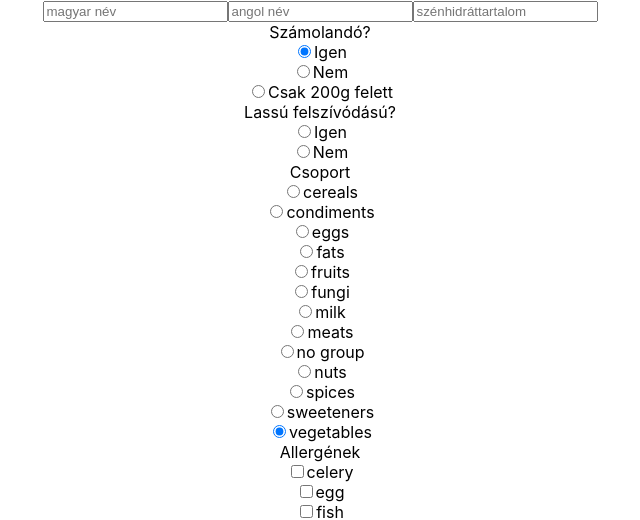
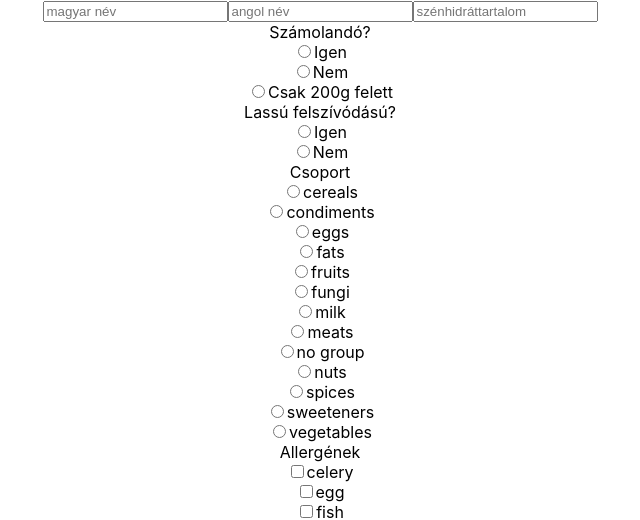
Before and after one commit to csuszka/carbs-frontend, a React (Create React App) app: page / in a window 1280 px wide. Shown: the top 520 px of the page, without its empty margins (320-960 px from the left). Built offline with nearby package versions, Linux system fonts and the light colour scheme.

Commit message:
Added yup schema validation & changed types for the IngredientSubmitter

```diff
--- a/package.json
+++ b/package.json
@@ -3,6 +3,7 @@
   "version": "0.1.0",
   "private": true,
   "dependencies": {
+    "@hookform/resolvers": "^2.9.11",
     "@testing-library/jest-dom": "^5.16.4",
     "@testing-library/react": "^13.2.0",
     "@testing-library/user-event": "^13.5.0",
--- a/src/resources/ingredients.ts
+++ b/src/resources/ingredients.ts
@@ -1,41 +1,47 @@
 export const allergens = [
-  "celery",
-  "egg",
-  "fish",
-  "gluten",
-  "lactose",
-  "milk protein",
-  "mustard",
-  "peanut",
-  "sesame",
-  "shellfish",
-  "soy",
-  "tree nut",
-  "wheat",
+  { id: 1, nameEnglish: "celery" },
+  { id: 2, nameEnglish: "egg" },
+  { id: 3, nameEnglish: "fish" },
+  { id: 4, nameEnglish: "gluten" },
+  { id: 5, nameEnglish: "lactose" },
+  { id: 6, nameEnglish: "milk protein" },
+  { id: 7, nameEnglish: "mustard" },
+  { id: 8, nameEnglish: "peanut" },
+  { id: 9, nameEnglish: "sesame" },
+  { id: 10, nameEnglish: "shellfish" },
+  { id: 11, nameEnglish: "soy" },
+  { id: 12, nameEnglish: "tree nut" },
+  { id: 13, nameEnglish: "wheat" },
 ];
 
 export const foodGroups = [
-  "cereals",
-  "condiments",
-  "eggs",
-  "fats",
-  "fruits",
-  "fungi",
-  "milk",
-  "meats",
-  "no group",
-  "nuts",
-  "spices",
-  "sweeteners",
-  "vegetables",
+  { id: 1, nameEnglish: "cereals" },
+  { id: 2, nameEnglish: "condiments" },
+  { id: 3, nameEnglish: "eggs" },
+  { id: 4, nameEnglish: "fats" },
+  { id: 5, nameEnglish: "fruits" },
+  { id: 6, nameEnglish: "fungi" },
+  { id: 7, nameEnglish: "milk" },
+  { id: 8, nameEnglish: "meats" },
+  { id: 9, nameEnglish: "no group" },
+  { id: 10, nameEnglish: "nuts" },
+  { id: 11, nameEnglish: "spices" },
+  { id: 12, nameEnglish: "sweeteners" },
+  { id: 13, nameEnglish: "vegetables" },
 ];
 
 export type Allergen = typeof allergens[number];
-
 export type FoodGroup = typeof foodGroups[number];
 
+export enum ShouldCount {
+  YES = 1,
+  OVER200 = 2,
+  NO = 3,
+}
+
 export function addIngredient(ingredient: Ingredient) {
-  ingredients.push(ingredient);
+  console.log("ADDING INGREDIENT");
+  // ingredients.push(ingredient);
 }
 
 export type Ingredient = {
@@ -43,51 +49,62 @@ export type Ingredient = {
   nameHungarian: string;
   nameEnglish: string;
   carbohydrateContent: number;
-  shouldCount: "yes" | "no" | "no under 200g";
+  shouldCount: ShouldCount;
   absorbedSlowly: boolean;
   foodGroup: FoodGroup;
   allergens: Allergen[];
 };
 
-export const ingredients: Ingredient[] = [
+export type IngredientDB = {
+  id: number;
+  nameHungarian: string;
+  nameEnglish: string;
+  carbohydrateContent: number;
+  shouldCount: 1 | 2 | 3;
+  absorbedSlowly: boolean;
+  foodGroup: number;
+  allergens: number[];
+};
+
+export const ingredients: IngredientDB[] = [
   {
     id: 0,
     nameHungarian: "tojás",
     nameEnglish: "egg",
     carbohydrateContent: 0.7,
-    shouldCount: "no",
+    shouldCount: 3,
     absorbedSlowly: true,
-    foodGroup: "eggs",
-    allergens: ["egg"],
+    foodGroup: 3,
+    allergens: [2],
   },
   {
     id: 1,
     nameHungarian: "teljes kiőrlésű búzaliszt",
     nameEnglish: "wholegrain wheat flour",
     carbohydrateContent: 50,
-    shouldCount: "yes",
+    shouldCount: 1,
     absorbedSlowly: true,
-    foodGroup: "cereals",
-    allergens: ["gluten", "wheat"],
+    foodGroup: 1,
+    allergens: [4, 13],
   },
   {
     id: 2,
     nameHungarian: "búza finomliszt",
     nameEnglish: "all-purpose flour",
     carbohydrateContent: 71,
-    shouldCount: "yes",
+    shouldCount: 1,
     absorbedSlowly: false,
-    foodGroup: "cereals",
-    allergens: ["gluten", "wheat"],
+    foodGroup: 1,
+    allergens: [4, 13],
   },
   {
     id: 3,
     nameHungarian: "só",
     nameEnglish: "salt",
     carbohydrateContent: 0,
-    shouldCount: "no",
+    shouldCount: 3,
     absorbedSlowly: true,
-    foodGroup: "no group",
+    foodGroup: 9,
     allergens: [],
   },
   {
@@ -95,9 +112,9 @@ export const ingredients: Ingredient[] = [
     nameHungarian: "élesztő",
     nameEnglish: "yeast",
     carbohydrateContent: 15,
-    shouldCount: "no under 200g",
+    shouldCount: 2,
     absorbedSlowly: true,
-    foodGroup: "fungi",
+    foodGroup: 6,
     allergens: [],
   },
   {
@@ -105,29 +122,29 @@ export const ingredients: Ingredient[] = [
     nameHungarian: "tejszín 20%-os",
     nameEnglish: "cream 20%",
     carbohydrateContent: 4,
-    shouldCount: "no",
+    shouldCount: 3,
     absorbedSlowly: true,
-    foodGroup: "milk",
-    allergens: ["lactose", "milk protein"],
+    foodGroup: 7,
+    allergens: [5, 6],
   },
   {
     id: 6,
     nameHungarian: "vaj",
     nameEnglish: "butter",
     carbohydrateContent: 0.5,
-    shouldCount: "no",
+    shouldCount: 3,
     absorbedSlowly: true,
-    foodGroup: "milk",
-    allergens: ["lactose", "milk protein"],
+    foodGroup: 7,
+    allergens: [5, 6],
   },
   {
     id: 7,
     nameHungarian: "víz",
     nameEnglish: "water",
     carbohydrateContent: 0,
-    shouldCount: "no",
+    shouldCount: 3,
     absorbedSlowly: true,
-    foodGroup: "no group",
+    foodGroup: 9,
     allergens: [],
   },
   {
@@ -135,9 +152,9 @@ export const ingredients: Ingredient[] = [
     nameHungarian: "barna rizsliszt",
     nameEnglish: "brown rice flour",
     carbohydrateContent: 31,
-    shouldCount: "yes",
+    shouldCount: 3,
     absorbedSlowly: true,
-    foodGroup: "cereals",
+    foodGroup: 1,
     allergens: [],
   },
   {
@@ -145,9 +162,9 @@ export const ingredients: Ingredient[] = [
     nameHungarian: "fekete bors",
     nameEnglish: "black pepper",
     carbohydrateContent: 38.7,
-    shouldCount: "no under 200g",
+    shouldCount: 2,
     absorbedSlowly: true,
-    foodGroup: "spices",
+    foodGroup: 11,
     allergens: [],
   },
   {
@@ -155,19 +172,19 @@ export const ingredients: Ingredient[] = [
     nameHungarian: "kókuszzsír",
     nameEnglish: "coconut oil",
     carbohydrateContent: 0,
-    shouldCount: "no",
+    shouldCount: 3,
     absorbedSlowly: true,
-    foodGroup: "eggs",
-    allergens: ["egg"],
+    foodGroup: 3,
+    allergens: [3],
   },
   {
     id: 10,
     nameHungarian: "sztívia",
     nameEnglish: "stevia",
     carbohydrateContent: 0,
-    shouldCount: "no",
+    shouldCount: 3,
     absorbedSlowly: true,
-    foodGroup: "sweeteners",
+    foodGroup: 12,
     allergens: [],
   },
   {
@@ -175,9 +192,9 @@ export const ingredients: Ingredient[] = [
     nameHungarian: "mascarpone",
     nameEnglish: "mascarpone",
     carbohydrateContent: 0.7,
-    shouldCount: "no",
+    shouldCount: 3,
     absorbedSlowly: true,
-    foodGroup: "milk",
-    allergens: ["lactose", "milk protein"],
+    foodGroup: 7,
+    allergens: [5, 6],
   },
 ];
--- a/src/screens/IngredientSubmitter.tsx
+++ b/src/screens/IngredientSubmitter.tsx
@@ -1,6 +1,7 @@
 import React from "react";
 import { useForm } from "react-hook-form";
 import * as yup from "yup";
+import { yupResolver } from "@hookform/resolvers/yup";
 import {
   ingredients,
   Allergen,
@@ -9,6 +10,7 @@ import {
   Ingredient,
   foodGroups,
   allergens,
+  ShouldCount,
 } from "../resources/ingredients";
 
 export default function IngredientSubmitter() {
@@ -17,7 +19,7 @@ export default function IngredientSubmitter() {
     nameHungarian: string;
     nameEnglish: string;
     carbohydrateContent: string;
-    shouldCount: "yes" | "no" | "no under 200g";
+    shouldCount: ShouldCount;
     absorbedSlowly: boolean;
     foodGroup: FoodGroup;
     allergens: Allergen[];
@@ -31,21 +33,25 @@ export default function IngredientSubmitter() {
     carbohydrateContent: yup.string().required(),
     shouldCount: yup.string().required(),
     absorbedSlowly: yup.boolean().required(),
-    foodGroup: yup.string().required(),
+    foodGroup: yup
+      .object()
+      .shape({ id: yup.number(), nameEnglish: yup.string().required() })
+      .required(),
     allergens: yup.array().min(1),
   });
 
-  const { control, register, handleSubmit, watch, reset, formState } =
+  const { register, handleSubmit, reset, formState } =
     useForm<IngredientFormValues>({
       defaultValues: {
         nameHungarian: "",
         nameEnglish: "",
         carbohydrateContent: "",
-        shouldCount: "yes",
+        shouldCount: 1,
         absorbedSlowly: true,
-        foodGroup: "vegetables",
+        foodGroup: { id: 13, nameEnglish: "vegetables" },
         allergens: [],
       },
+      resolver: yupResolver(schema),
     });
 
   const onSubmit = (data: IngredientFormValues) => {
@@ -56,11 +62,14 @@ export default function IngredientSubmitter() {
       carbohydrateContent: +data.carbohydrateContent,
       shouldCount: data.shouldCount,
       absorbedSlowly: data.absorbedSlowly,
-      foodGroup: data.foodGroup,
+      foodGroup: {
+        id: data.foodGroup.id,
+        nameEnglish: data.foodGroup.nameEnglish,
+      },
       allergens: data.allergens,
     };
     console.log({ data, newIngredient });
-    // addIngredient(newIngredient);
+    addIngredient(newIngredient);
     reset();
   };
 
@@ -154,11 +163,13 @@ export default function IngredientSubmitter() {
               <div>
                 <input
                   type="radio"
-                  id={`food-group-${group}`}
-                  value={group}
+                  id={`food-group-${group.id}`}
+                  value={group.nameEnglish}
                   {...register("foodGroup")}
                 />
-                <label htmlFor={`food-group-${group}`}>{group}</label>
+                <label htmlFor={`food-group-${group.id}`}>
+                  {group.nameEnglish}
+                </label>
               </div>
             );
           })}
@@ -171,11 +182,13 @@ export default function IngredientSubmitter() {
               <div>
                 <input
                   type="checkbox"
-                  id={`allergens-${allergen}`}
-                  value={allergen}
+                  id={`allergens-${allergen.id}`}
+                  value={allergen.nameEnglish}
                   {...register(`allergens`)}
                 />
-                <label htmlFor={`allergens-${allergen}`}>{allergen}</label>
+                <label htmlFor={`allergens-${allergen.id}`}>
+                  {allergen.nameEnglish}
+                </label>
               </div>
             );
           })}
```
Also changed, not shown: 1 other file (tests, documents, lock files or other folders).
